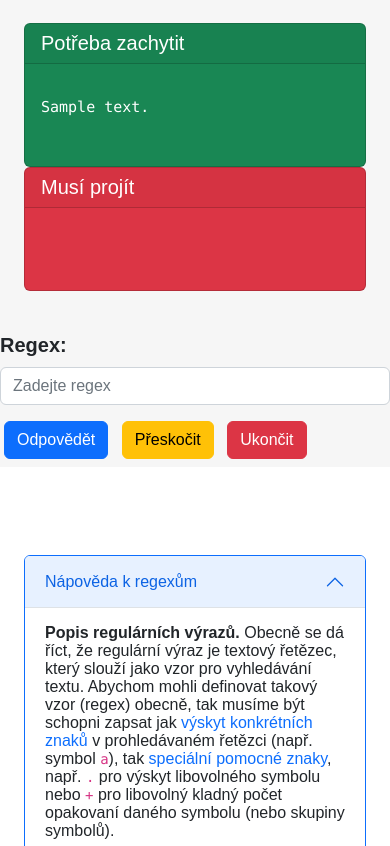
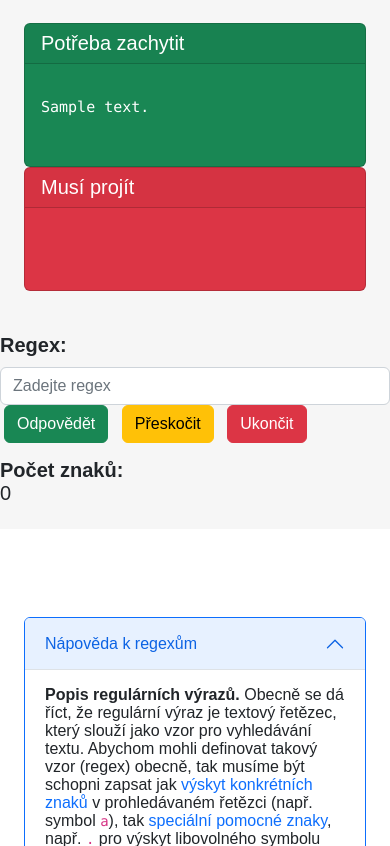
Before and after one commit to VeriFIT/regular-game, a Django app: page /game/player/1/ in a window 390 px wide. Shown: the part 438-1284 px from the top of the page. Run offline with Django 4.2, Linux system fonts and the light colour scheme; tables that the repository leaves empty hold one stand-in row (values such as "Sample post").

Commit message:
Add regex length counter.

```diff
--- a/regular_game_site/regular_game/templates/regular_game/task.html
+++ b/regular_game_site/regular_game/templates/regular_game/task.html
@@ -105,21 +105,29 @@
 <!-- Submit Form -->
 <form autocomplete="off" action="{% url 'regular_game:answer' player.id %}" method="post">
   {% csrf_token %}
-  <div class="row mb-3 bg-grey py-2">
+  <div class="row bg-grey py-2">
     <div class="col-sm-3"></div>
     <label class="col-sm-1 col-form-label" for="regex"><strong>Regex:</strong></label>
-    <div class="col-sm-4 mb-3">
+    <div class="col-sm-4">
       {% if regex %}
-        <input type="text" class="form-control" id="regex" name="regex" value="{{ regex }}">
+        <input type="text" class="form-control" id="regex" name="regex" value="{{ regex }}" oninput="countChars('regex', 'displayto')">
       {% else %}
-        <input type="text" class="form-control" id="regex" name="regex" placeholder="Zadejte regex">
+        <input type="text" class="form-control" id="regex" name="regex" placeholder="Zadejte regex" oninput="countChars('regex', 'displayto')">
       {% endif %}
     </div>
     <div class="col-sm-4">
-      <button type="submit" name="submit" class="mx-1 btn btn-primary">Odpovědět</button>
+      <button type="submit" name="submit" class="mx-1 btn btn-success">Odpovědět</button>
       <button type="submit" name="skip" class="mx-1 btn btn-warning">Přeskočit</button>
       <button type="submit" name="giveup" class="mx-1 btn btn-danger">Ukončit</button>
     </div>
+  </div>
+  <div class="row mb-3 bg-grey py-2">
+    <div class="col-sm-3"></div>
+    <span class="col-sm-1"><strong>Počet znaků:</strong></span>
+    <div class="col-sm-4 mb-3">
+      <span id="displayto">{{ regex_len }}</span>
+    </div>
+    <div class="col-sm-4"></div>
   </div>
   {% if error_message %}
   <div class="row">
--- a/regular_game_site/regular_game/templates/regular_game/template.html
+++ b/regular_game_site/regular_game/templates/regular_game/template.html
@@ -26,6 +26,13 @@
         color: #fff;
       }
     </style>
+
+    <script type="text/javascript">
+      function countChars(regex,displaylabel) {
+        var len = document.getElementById(regex).value.length;
+        document.getElementById(displaylabel).innerHTML = len;
+      }
+    </script>
   </head>
 <body class="d-flex flex-column h-100">
 
--- a/regular_game_site/regular_game/views.py
+++ b/regular_game_site/regular_game/views.py
@@ -55,6 +55,7 @@ def render_next_task_with(request, player, regex=None, error_msg=None, bad_pos=N
                       'player': player,
                       'task': task,
                       'regex': regex,
+                      'regex_len': len(regex) if regex else 0,
                       'pos_snips': pos_snips,
                       'neg_snips': neg_snips,
                       'tasks_cnt': get_tasks_cnt(),
```
Also changed, not shown: regular_game_site/regular_game/templates/regular_game/index.html (+0 -22 lines). Lines whose indentation alone changed are shown as unchanged.
